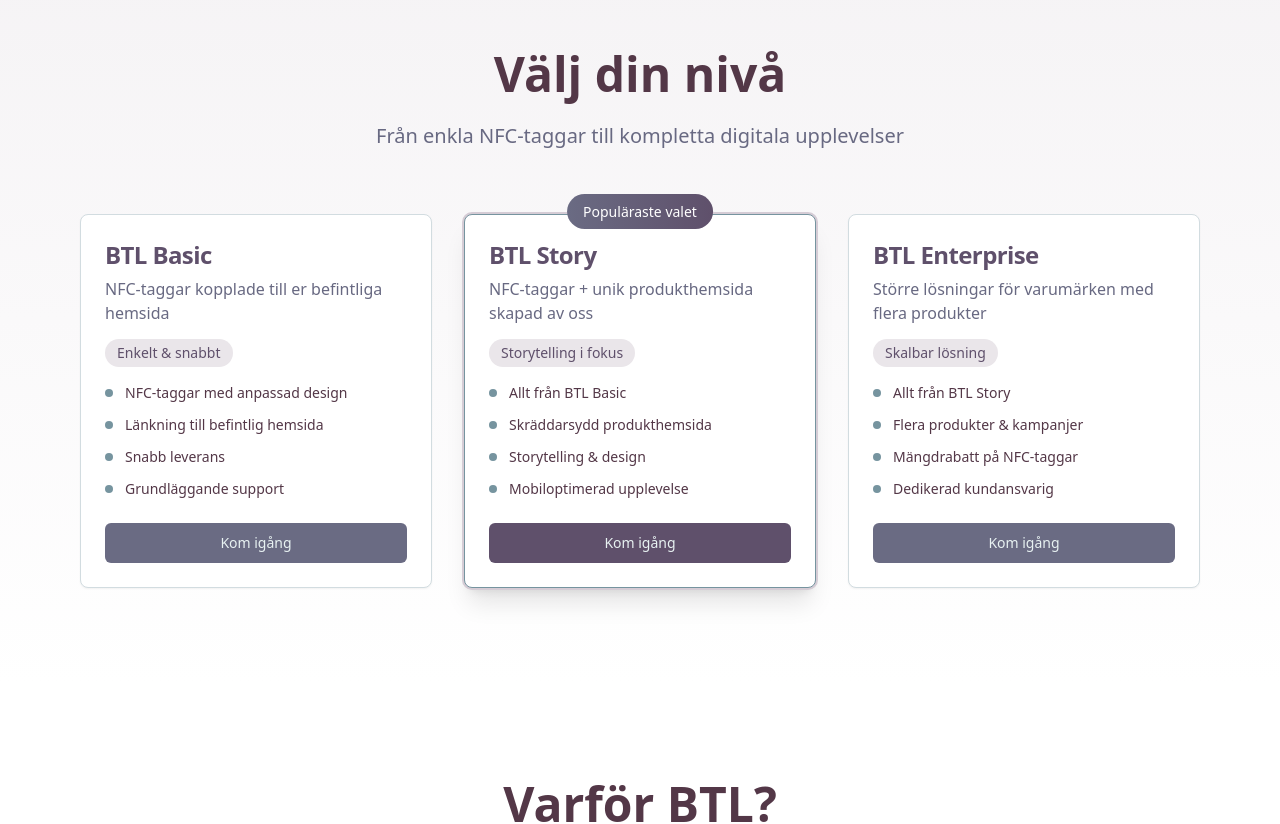
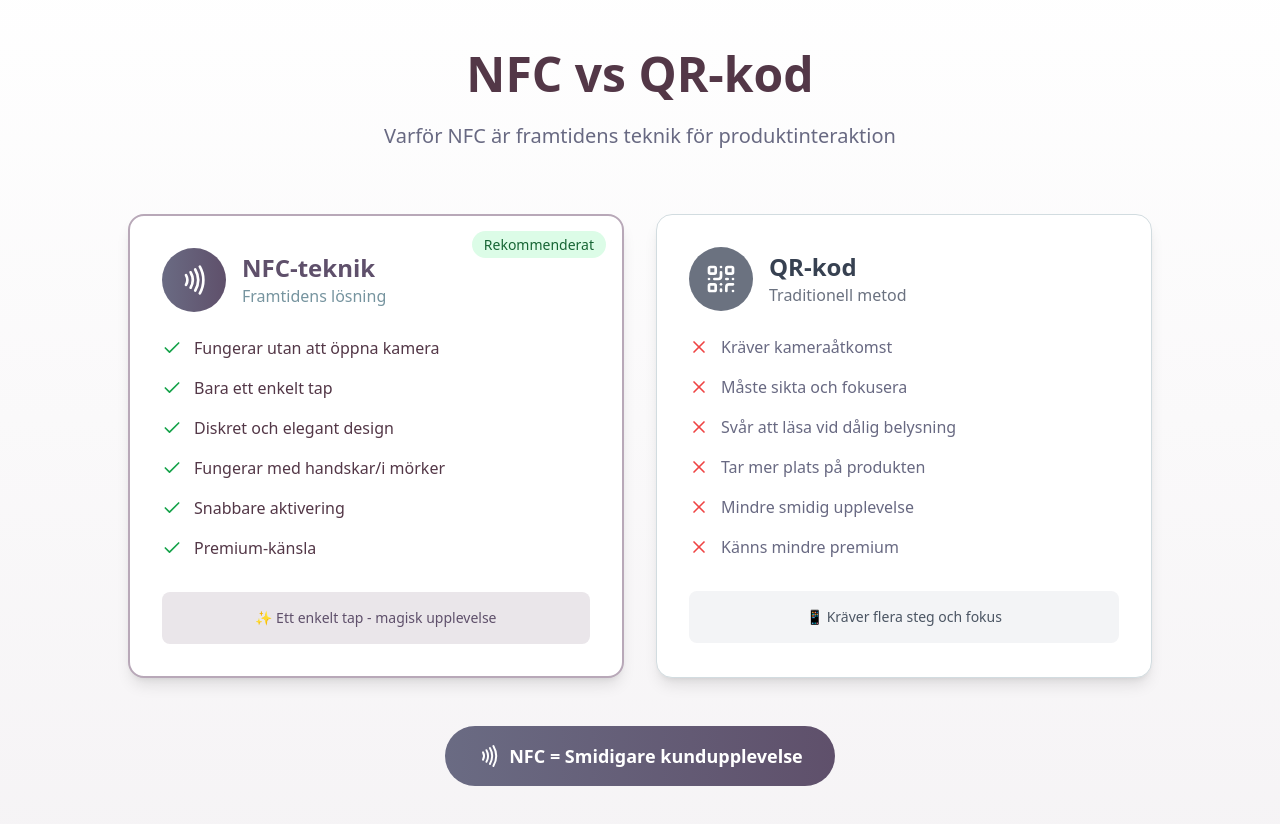
Before and after one commit to zZOttoZz/label-to-life-digital, a React (Vite) app: page / in a window 1280 px wide. Shown: the part 1440-2264 px from the top of the page. Built offline with nearby package versions, Linux system fonts and the light colour scheme.

Commit message:
Implement NFC vs QR code section

```diff
--- /dev/null
+++ b/src/components/NFCvsQR.tsx
@@ -0,0 +1,110 @@
+
+import { Nfc, QrCode, Check, X } from "lucide-react";
+
+const NFCvsQR = () => {
+  const nfcBenefits = [
+    "Fungerar utan att öppna kamera",
+    "Bara ett enkelt tap",
+    "Diskret och elegant design",
+    "Fungerar med handskar/i mörker",
+    "Snabbare aktivering",
+    "Premium-känsla"
+  ];
+
+  const qrLimitations = [
+    "Kräver kameraåtkomst",
+    "Måste sikta och fokusera",
+    "Svår att läsa vid dålig belysning",
+    "Tar mer plats på produkten",
+    "Mindre smidig upplevelse",
+    "Känns mindre premium"
+  ];
+
+  return (
+    <section className="py-24 bg-gradient-to-b from-background to-btl-50">
+      <div className="container max-w-6xl mx-auto px-4">
+        <div className="text-center mb-16">
+          <h2 className="text-4xl md:text-5xl font-bold mb-6">
+            NFC vs QR-kod
+          </h2>
+          <p className="text-xl text-muted-foreground max-w-2xl mx-auto">
+            Varför NFC är framtidens teknik för produktinteraktion
+          </p>
+        </div>
+
+        <div className="grid md:grid-cols-2 gap-8 max-w-5xl mx-auto">
+          {/* NFC Column */}
+          <div className="bg-card rounded-2xl p-8 border-2 border-btl-300 shadow-lg relative overflow-hidden">
+            <div className="absolute top-4 right-4">
+              <span className="bg-green-100 text-green-800 text-sm font-medium px-3 py-1 rounded-full">
+                Rekommenderat
+              </span>
+            </div>
+
+            <div className="flex items-center mb-6">
+              <div className="w-16 h-16 bg-gradient-to-r from-btl-700 to-btl-800 rounded-full flex items-center justify-center mr-4">
+                <Nfc className="w-8 h-8 text-white" />
+              </div>
+              <div>
+                <h3 className="text-2xl font-bold text-btl-800">NFC-teknik</h3>
+                <p className="text-btl-600">Framtidens lösning</p>
+              </div>
+            </div>
+
+            <ul className="space-y-4">
+              {nfcBenefits.map((benefit, index) => (
+                <li key={index} className="flex items-center">
+                  <Check className="w-5 h-5 text-green-600 mr-3 flex-shrink-0" />
+                  <span className="text-foreground">{benefit}</span>
+                </li>
+              ))}
+            </ul>
+
+            <div className="mt-8 p-4 bg-btl-100 rounded-lg">
+              <p className="text-sm text-btl-800 font-medium text-center">
+                ✨ Ett enkelt tap - magisk upplevelse
+              </p>
+            </div>
+          </div>
+
+          {/* QR Code Column */}
+          <div className="bg-card rounded-2xl p-8 border border-border shadow-lg relative">
+            <div className="flex items-center mb-6">
+              <div className="w-16 h-16 bg-gray-500 rounded-full flex items-center justify-center mr-4">
+                <QrCode className="w-8 h-8 text-white" />
+              </div>
+              <div>
+                <h3 className="text-2xl font-bold text-gray-700">QR-kod</h3>
+                <p className="text-gray-500">Traditionell metod</p>
+              </div>
+            </div>
+
+            <ul className="space-y-4">
+              {qrLimitations.map((limitation, index) => (
+                <li key={index} className="flex items-center">
+                  <X className="w-5 h-5 text-red-500 mr-3 flex-shrink-0" />
+                  <span className="text-muted-foreground">{limitation}</span>
+                </li>
+              ))}
+            </ul>
+
+            <div className="mt-8 p-4 bg-gray-100 rounded-lg">
+              <p className="text-sm text-gray-600 text-center">
+                📱 Kräver flera steg och fokus
+              </p>
+            </div>
+          </div>
+        </div>
+
+        <div className="text-center mt-12">
+          <div className="inline-flex items-center bg-gradient-to-r from-btl-700 to-btl-800 text-white px-8 py-4 rounded-full text-lg font-semibold">
+            <Nfc className="w-6 h-6 mr-2" />
+            NFC = Smidigare kundupplevelse
+          </div>
+        </div>
+      </div>
+    </section>
+  );
+};
+
+export default NFCvsQR;
--- a/src/pages/Index.tsx
+++ b/src/pages/Index.tsx
@@ -2,6 +2,7 @@
 import Header from "@/components/Header";
 import Hero from "@/components/Hero";
 import HowItWorks from "@/components/HowItWorks";
+import NFCvsQR from "@/components/NFCvsQR";
 import ProductLevels from "@/components/ProductLevels";
 import WhyBTL from "@/components/WhyBTL";
 import Pricing from "@/components/Pricing";
@@ -15,6 +16,7 @@ const Index = () => {
       <main>
         <Hero />
         <HowItWorks />
+        <NFCvsQR />
         <ProductLevels />
         <WhyBTL />
         <Pricing />
```
